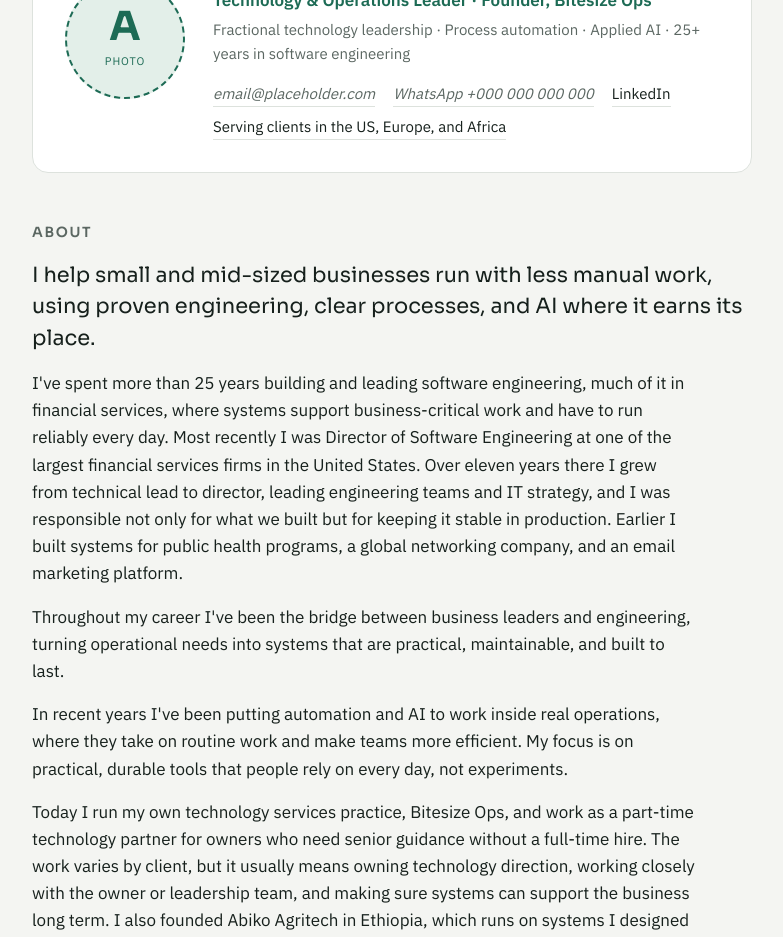
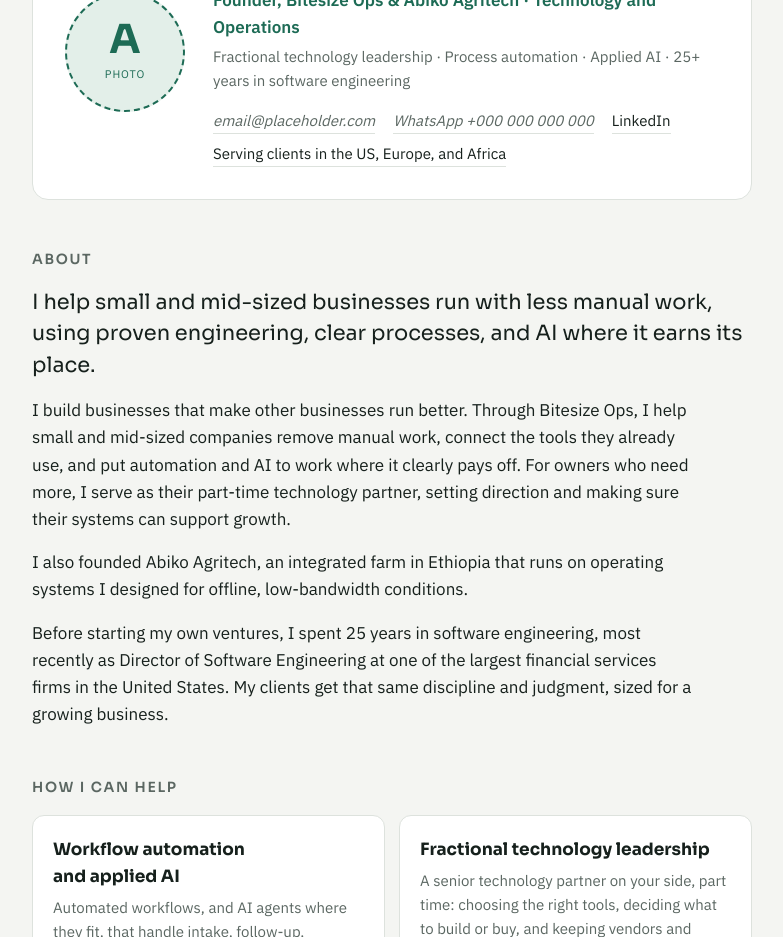
Before and after one commit to gilecs/personalpage, a plain HTML site: page index.html in a window 1280 px wide. Shown: the part 144-1081 px from the top of the page, without its empty margins (248-1031 px from the left). Drawn offline with Linux system fonts and the light colour scheme.

Commit message:
Reframe About as founder: value first, corporate background as proof
Co-Authored-By: Claude Opus 5.5 <noreply@anthropic.com>
Claude-Session: https://claude.ai/code/session_01NbHq8DQxHY24WEpfFc2hzx

```diff
--- a/index.html
+++ b/index.html
@@ -102,7 +102,7 @@ footer{color:var(--muted);font-size:14px;border-top:1px solid var(--line);paddin
     <div class="photo" aria-label="Photo placeholder"><b>A</b><span>Photo</span></div>
     <div>
       <h1>Abby</h1>
-      <p class="role">Technology &amp; Operations Leader · Founder, Bitesize Ops</p>
+      <p class="role">Founder, Bitesize Ops &amp; Abiko Agritech · Technology and Operations</p>
       <p class="focus">Fractional technology leadership · Process automation · Applied AI · 25+ years in software engineering</p>
       <div class="contact">
         <span class="ph">email@placeholder.com</span>
@@ -116,10 +116,9 @@ footer{color:var(--muted);font-size:14px;border-top:1px solid var(--line);paddin
   <section>
     <h2>About</h2>
     <p class="lede">I help small and mid-sized businesses run with less manual work, using proven engineering, clear processes, and AI where it earns its place.</p>
-    <p class="body">I've spent more than 25 years building and leading software engineering, much of it in financial services, where systems support business-critical work and have to run reliably every day. Most recently I was Director of Software Engineering at one of the largest financial services firms in the United States. Over eleven years there I grew from technical lead to director, leading engineering teams and IT strategy, and I was responsible not only for what we built but for keeping it stable in production. Earlier I built systems for public health programs, a global networking company, and an email marketing platform.</p>
-    <p class="body">Throughout my career I've been the bridge between business leaders and engineering, turning operational needs into systems that are practical, maintainable, and built to last.</p>
-    <p class="body">In recent years I've been putting automation and AI to work inside real operations, where they take on routine work and make teams more efficient. My focus is on practical, durable tools that people rely on every day, not experiments.</p>
-    <p class="body">Today I run my own technology services practice, Bitesize Ops, and work as a part-time technology partner for owners who need senior guidance without a full-time hire. The work varies by client, but it usually means owning technology direction, working closely with the owner or leadership team, and making sure systems can support the business long term. I also founded Abiko Agritech in Ethiopia, which runs on systems I designed for offline, low-bandwidth conditions.</p>
+    <p class="body">I build businesses that make other businesses run better. Through Bitesize Ops, I help small and mid-sized companies remove manual work, connect the tools they already use, and put automation and AI to work where it clearly pays off. For owners who need more, I serve as their part-time technology partner, setting direction and making sure their systems can support growth.</p>
+    <p class="body">I also founded Abiko Agritech, an integrated farm in Ethiopia that runs on operating systems I designed for offline, low-bandwidth conditions.</p>
+    <p class="body">Before starting my own ventures, I spent 25 years in software engineering, most recently as Director of Software Engineering at one of the largest financial services firms in the United States. My clients get that same discipline and judgment, sized for a growing business.</p>
   </section>
 
   <section>
```
